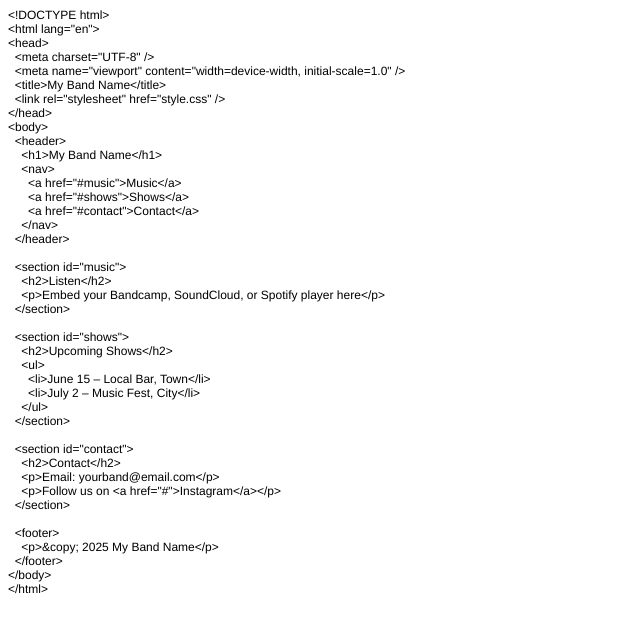
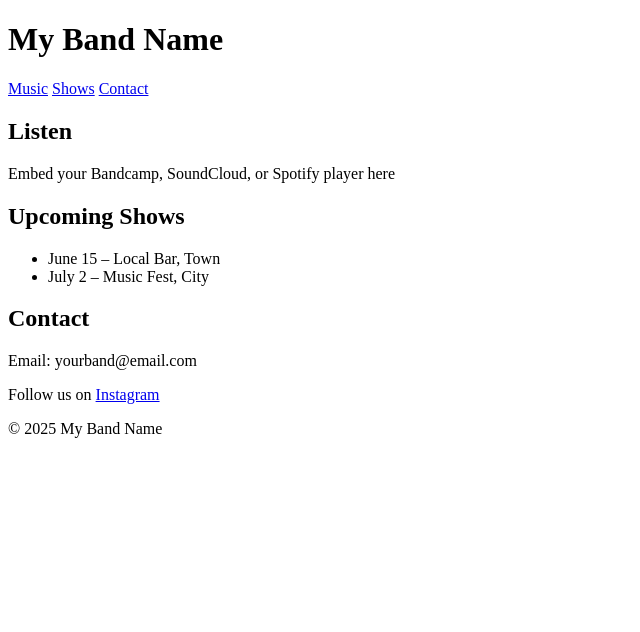
Before and after one commit to westnorfolkbands/westnorfolkbands, a plain HTML site: page index.html in a window 1280 px wide. Shown: the whole page, without its empty margins (0-640 px from the left). Drawn offline with Linux system fonts and the light colour scheme.

Commit message:
index.html

```diff
--- a/index.html
+++ b/index.html
@@ -1,58 +1,42 @@
-<!DOCTYPE html PUBLIC "-//W3C//DTD HTML 4.01//EN" "http://www.w3.org/TR/html4/strict.dtd">
-<html>
+<!DOCTYPE html>
+<html lang="en">
 <head>
-  <meta http-equiv="Content-Type" content="text/html; charset=utf-8">
-  <meta http-equiv="Content-Style-Type" content="text/css">
-  <title></title>
-  <meta name="Generator" content="Cocoa HTML Writer">
-  <meta name="CocoaVersion" content="2575.4">
-  <style type="text/css">
-    p.p1 {margin: 0.0px 0.0px 0.0px 0.0px; font: 12.0px Helvetica}
-    p.p2 {margin: 0.0px 0.0px 0.0px 0.0px; font: 12.0px Helvetica; min-height: 14.0px}
-  </style>
+  <meta charset="UTF-8" />
+  <meta name="viewport" content="width=device-width, initial-scale=1.0" />
+  <title>My Band Name</title>
+  <link rel="stylesheet" href="style.css" />
 </head>
 <body>
-<p class="p1">&lt;!DOCTYPE html&gt;</p>
-<p class="p1">&lt;html lang="en"&gt;</p>
-<p class="p1">&lt;head&gt;</p>
-<p class="p1"><span class="Apple-converted-space">  </span>&lt;meta charset="UTF-8" /&gt;</p>
-<p class="p1"><span class="Apple-converted-space">  </span>&lt;meta name="viewport" content="width=device-width, initial-scale=1.0" /&gt;</p>
-<p class="p1"><span class="Apple-converted-space">  </span>&lt;title&gt;My Band Name&lt;/title&gt;</p>
-<p class="p1"><span class="Apple-converted-space">  </span>&lt;link rel="stylesheet" href="style.css" /&gt;</p>
-<p class="p1">&lt;/head&gt;</p>
-<p class="p1">&lt;body&gt;</p>
-<p class="p1"><span class="Apple-converted-space">  </span>&lt;header&gt;</p>
-<p class="p1"><span class="Apple-converted-space">    </span>&lt;h1&gt;My Band Name&lt;/h1&gt;</p>
-<p class="p1"><span class="Apple-converted-space">    </span>&lt;nav&gt;</p>
-<p class="p1"><span class="Apple-converted-space">      </span>&lt;a href="#music"&gt;Music&lt;/a&gt;</p>
-<p class="p1"><span class="Apple-converted-space">      </span>&lt;a href="#shows"&gt;Shows&lt;/a&gt;</p>
-<p class="p1"><span class="Apple-converted-space">      </span>&lt;a href="#contact"&gt;Contact&lt;/a&gt;</p>
-<p class="p1"><span class="Apple-converted-space">    </span>&lt;/nav&gt;</p>
-<p class="p1"><span class="Apple-converted-space">  </span>&lt;/header&gt;</p>
-<p class="p2"><br></p>
-<p class="p1"><span class="Apple-converted-space">  </span>&lt;section id="music"&gt;</p>
-<p class="p1"><span class="Apple-converted-space">    </span>&lt;h2&gt;Listen&lt;/h2&gt;</p>
-<p class="p1"><span class="Apple-converted-space">    </span>&lt;p&gt;Embed your Bandcamp, SoundCloud, or Spotify player here&lt;/p&gt;</p>
-<p class="p1"><span class="Apple-converted-space">  </span>&lt;/section&gt;</p>
-<p class="p2"><br></p>
-<p class="p1"><span class="Apple-converted-space">  </span>&lt;section id="shows"&gt;</p>
-<p class="p1"><span class="Apple-converted-space">    </span>&lt;h2&gt;Upcoming Shows&lt;/h2&gt;</p>
-<p class="p1"><span class="Apple-converted-space">    </span>&lt;ul&gt;</p>
-<p class="p1"><span class="Apple-converted-space">      </span>&lt;li&gt;June 15 – Local Bar, Town&lt;/li&gt;</p>
-<p class="p1"><span class="Apple-converted-space">      </span>&lt;li&gt;July 2 – Music Fest, City&lt;/li&gt;</p>
-<p class="p1"><span class="Apple-converted-space">    </span>&lt;/ul&gt;</p>
-<p class="p1"><span class="Apple-converted-space">  </span>&lt;/section&gt;</p>
-<p class="p2"><br></p>
-<p class="p1"><span class="Apple-converted-space">  </span>&lt;section id="contact"&gt;</p>
-<p class="p1"><span class="Apple-converted-space">    </span>&lt;h2&gt;Contact&lt;/h2&gt;</p>
-<p class="p1"><span class="Apple-converted-space">    </span>&lt;p&gt;Email: yourband@email.com&lt;/p&gt;</p>
-<p class="p1"><span class="Apple-converted-space">    </span>&lt;p&gt;Follow us on &lt;a href="#"&gt;Instagram&lt;/a&gt;&lt;/p&gt;</p>
-<p class="p1"><span class="Apple-converted-space">  </span>&lt;/section&gt;</p>
-<p class="p2"><br></p>
-<p class="p1"><span class="Apple-converted-space">  </span>&lt;footer&gt;</p>
-<p class="p1"><span class="Apple-converted-space">    </span>&lt;p&gt;&amp;copy; 2025 My Band Name&lt;/p&gt;</p>
-<p class="p1"><span class="Apple-converted-space">  </span>&lt;/footer&gt;</p>
-<p class="p1">&lt;/body&gt;</p>
-<p class="p1">&lt;/html&gt;</p>
+  <header>
+    <h1>My Band Name</h1>
+    <nav>
+      <a href="#music">Music</a>
+      <a href="#shows">Shows</a>
+      <a href="#contact">Contact</a>
+    </nav>
+  </header>
+
+  <section id="music">
+    <h2>Listen</h2>
+    <p>Embed your Bandcamp, SoundCloud, or Spotify player here</p>
+  </section>
+
+  <section id="shows">
+    <h2>Upcoming Shows</h2>
+    <ul>
+      <li>June 15 – Local Bar, Town</li>
+      <li>July 2 – Music Fest, City</li>
+    </ul>
+  </section>
+
+  <section id="contact">
+    <h2>Contact</h2>
+    <p>Email: yourband@email.com</p>
+    <p>Follow us on <a href="#">Instagram</a></p>
+  </section>
+
+  <footer>
+    <p>&copy; 2025 My Band Name</p>
+  </footer>
 </body>
 </html>
```
